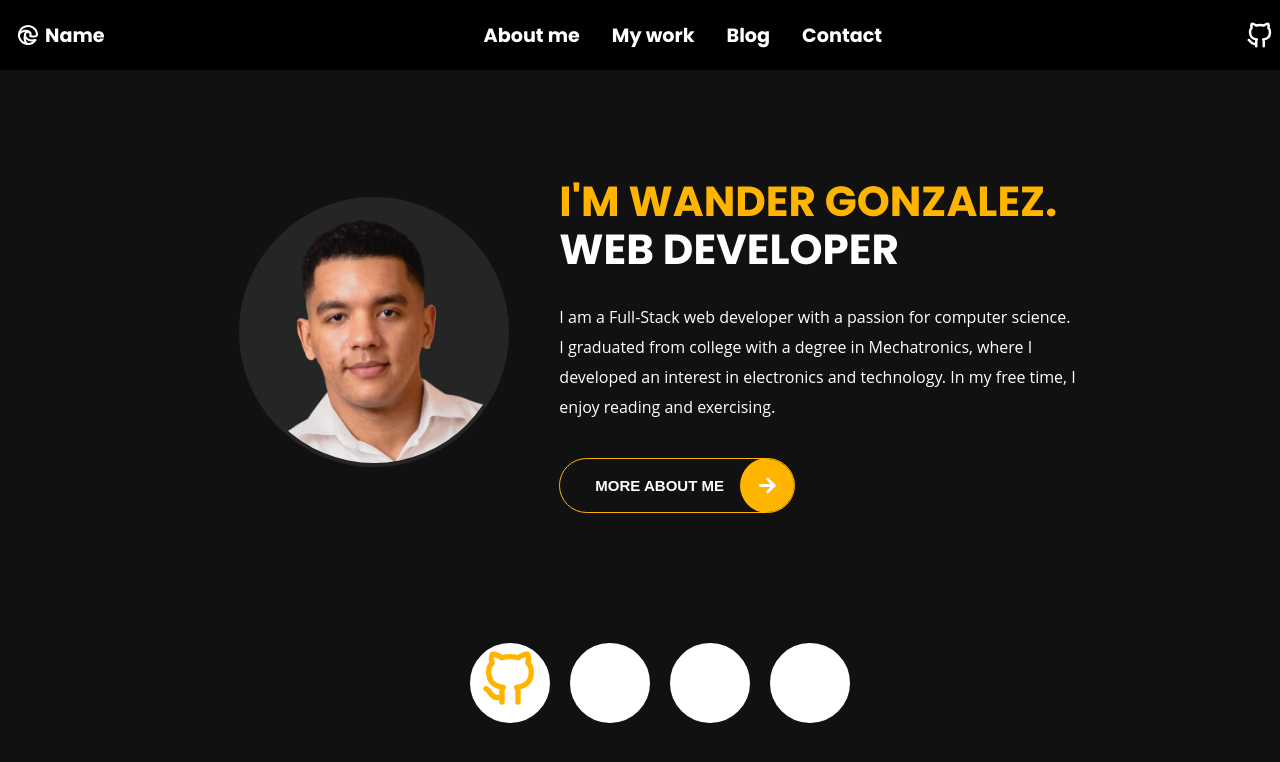
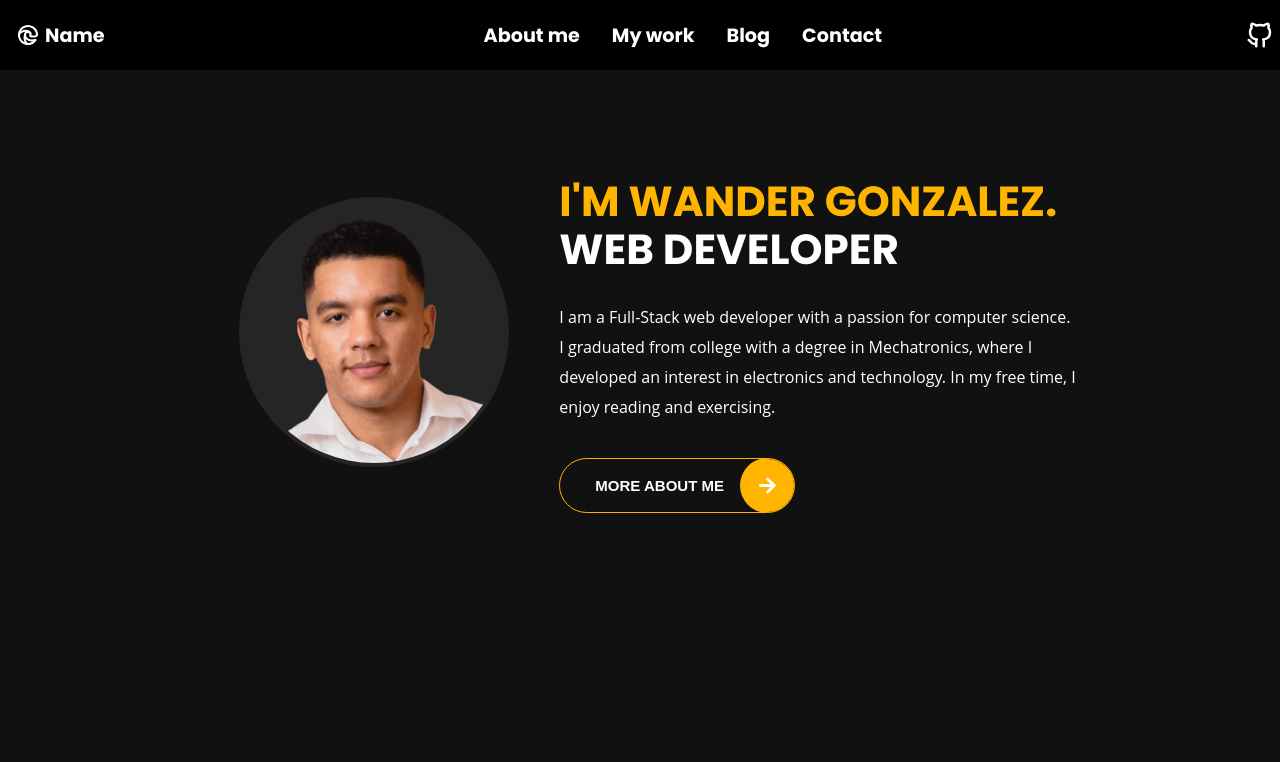
Before and after one commit to wandergithub/w-portfolio, a React (Create React App) app: page / in a window 1280 px wide. Shown: the top 762 px of the page. Built offline with nearby package versions, Linux system fonts and the light colour scheme.

Commit message:
Remove social medias of about me

```diff
--- a/src/components/About/About.js
+++ b/src/components/About/About.js
@@ -33,28 +33,6 @@ const About = () => {
           <Button name={"More about me"} iconComponent={<FaArrowRight />} />
         </div>
       </div>
-      <ul>
-        <li>
-          <a href="#">
-            <TbBrandGithub title="Github icon" size={"2em"} className="icon" />{" "}
-          </a>
-        </li>
-        <li>
-          <a href="#">
-            <i className="fab fa-twitter icon"></i>
-          </a>
-        </li>
-        <li>
-          <a href="#">
-            <i className="fab fa-linkedin-in icon"></i>
-          </a>
-        </li>
-        <li>
-          <a href="#">
-            <i className="fab fa-google-plus-g icon"></i>
-          </a>
-        </li>
-      </ul>
     </div>
   );
 };
--- a/src/components/About/About.scss
+++ b/src/components/About/About.scss
@@ -24,83 +24,6 @@
 
 .about-content {
   max-width: 40.3333%;
-}
-
-// Social media icons
-
-ul {
-  display: flex;
-  margin-top: 70px;
-}
-
-ul li {
-  list-style: none;
-}
-
-ul li a {
-  width: 80px;
-  height: 80px;
-  background-color: #fff;
-  text-align: center;
-  line-height: 80px;
-  font-size: 35px;
-  margin: 0 10px;
-  display: block;
-  border-radius: 50%;
-  position: relative;
-  overflow: hidden;
-  border: 3px solid #fff;
-  z-index: 1;
-}
-
-ul li a .icon {
-  position: relative;
-  color: $primary-color;
-  transition: 0.5s;
-  z-index: 3;
-  background: transparent;
-  font-size: 2rem;
-  cursor: pointer;
-  outline: none;
-  top: 0rem;
-  right: 0rem;
-}
-
-ul li a:hover .icon {
-  color: #fff;
-  transform: rotateY(360deg);
-}
-
-ul li a:before {
-  content: "";
-  position: absolute;
-  top: 100%;
-  left: 0;
-  width: 100%;
-  height: 100%;
-  background: #f00;
-  transition: 0.5s;
-  z-index: 2;
-}
-
-ul li a:hover:before {
-  top: 0;
-}
-
-ul li:nth-child(1) a:before {
-  background: #3b5999;
-}
-
-ul li:nth-child(2) a:before {
-  background: #55acee;
-}
-
-ul li:nth-child(3) a:before {
-  background: #0077b5;
-}
-
-ul li:nth-child(4) a:before {
-  background: #dd4b39;
 }
 
 @media screen and (max-width: 768px) {
```
